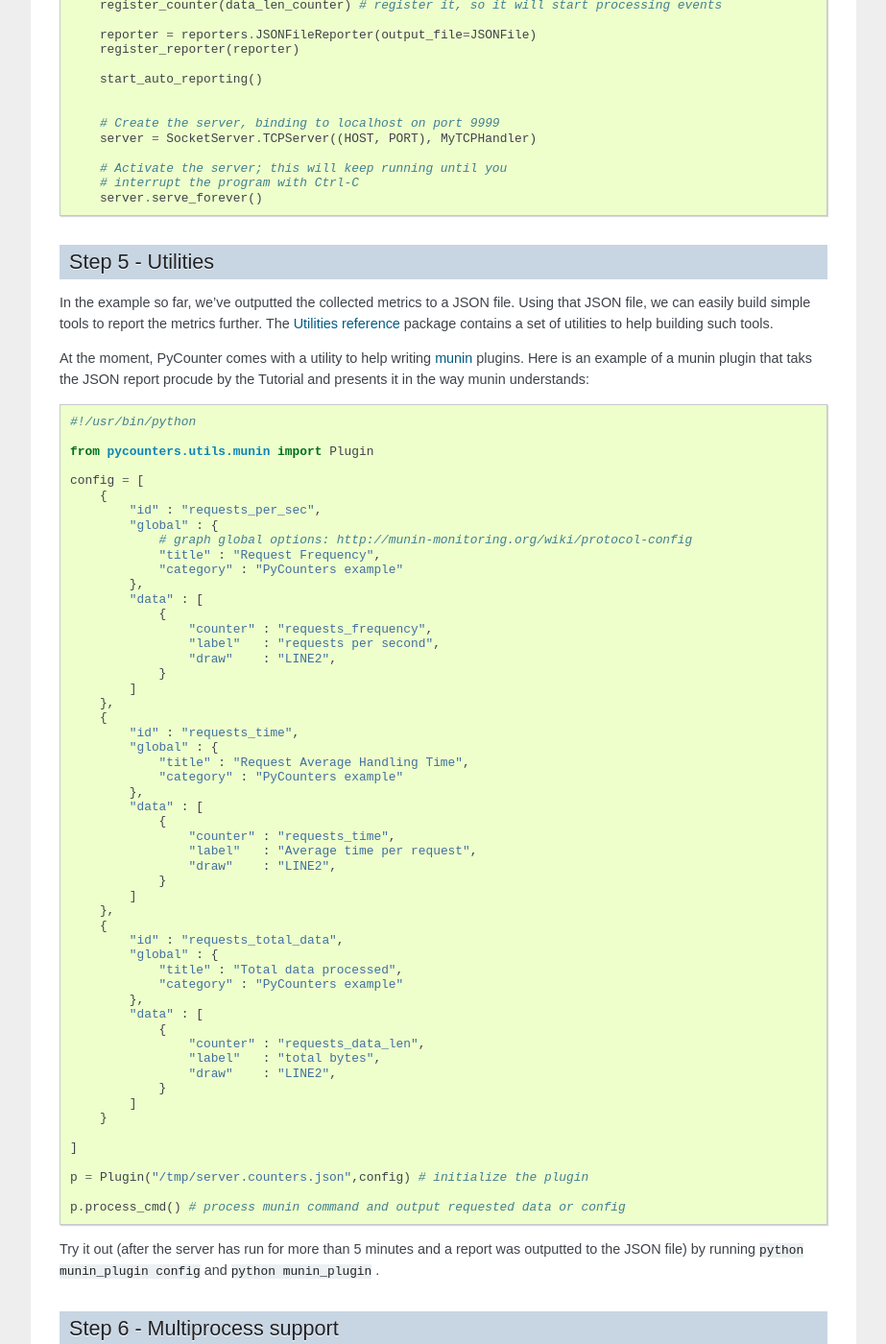
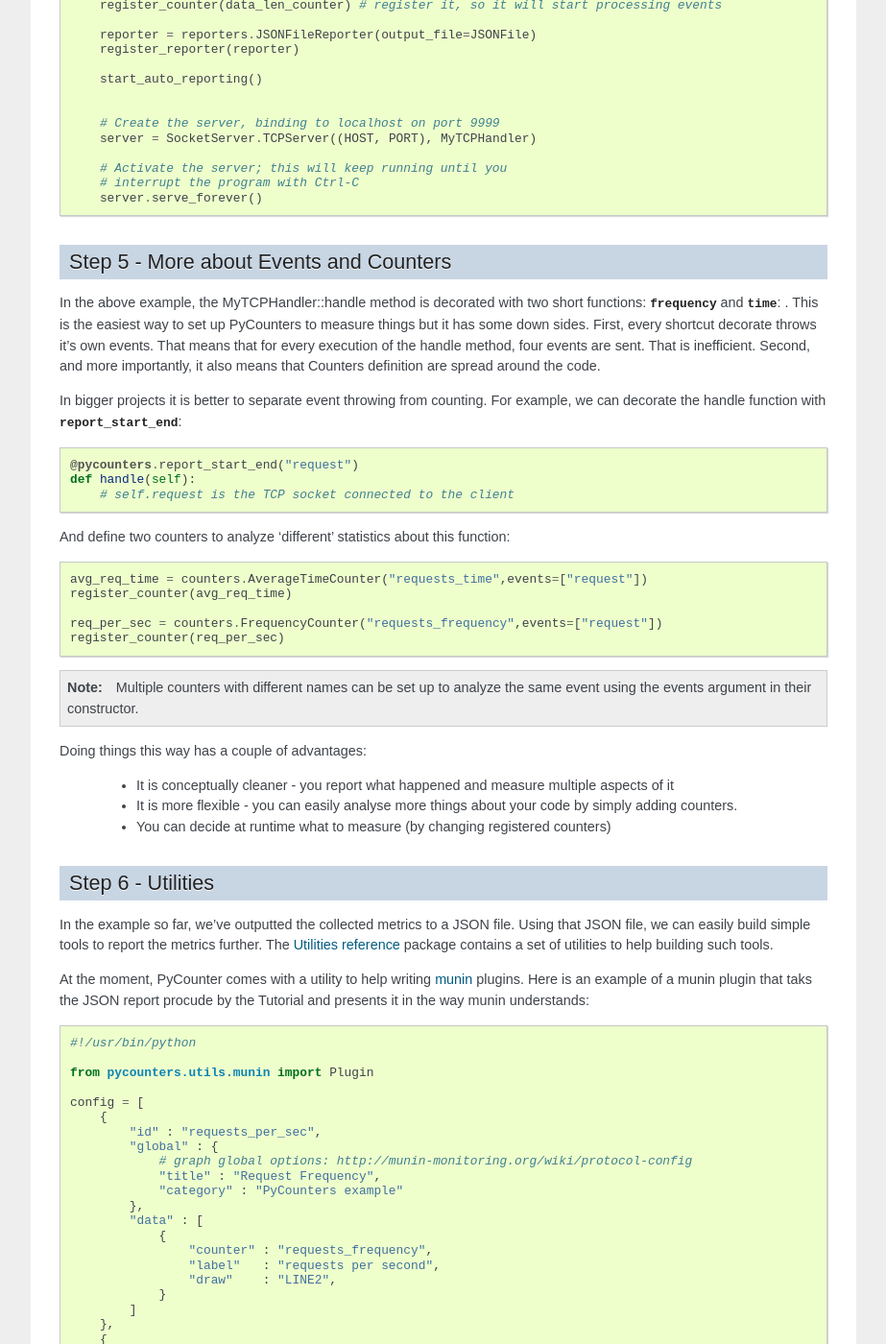
Before and after one commit to prismskylabs/pycounters, a Sphinx documentation site: the page built from docs/source/tutorial.rst, in a window 1280 px wide and 1400 px high, scrolled down 4753 px. Shown: the whole window at 96% size, without its empty margins (198-1121 px from the left). Built offline with Sphinx 7.4.7, drawn with Linux system fonts in a browser that asks for light colours; some of the changed text lies outside the part shown.

Commit message:
Update documentation to 0.4 version

```diff
--- a/docs/source/conf.py
+++ b/docs/source/conf.py
@@ -50,7 +50,7 @@
 # The short X.Y version.
 version = '0.4'
 # The full version, including alpha/beta/rc tags.
-release = '0.4dev'
+release = '0.4'
 
 # The language for content autogenerated by Sphinx. Refer to documentation
 # for a list of supported languages.
--- a/docs/source/index.rst
+++ b/docs/source/index.rst
@@ -52,7 +52,7 @@
         """ some interesting work like serving a request """
         pass
 
-.. note:: You need to specify the name of the counter to be used. This allows for counting multiple function using a single counter
+.. note:: PyCounter's shortcut decorator will use the function name in it's output. This can be configured (see :ref:`shortcut_functions`).
 
 ^^^^^^^^^^^^^^^^^^^^^^^^^^^^^^^^^^^^^^^^
 Measuring custom event frequency
--- a/docs/source/reference.rst
+++ b/docs/source/reference.rst
@@ -69,6 +69,7 @@
 
 .. autofunction:: unregister_reporter
 
+.. autofunction:: output_report
 
 .. autofunction:: start_auto_reporting
 
--- a/docs/source/tutorial.rst
+++ b/docs/source/tutorial.rst
@@ -66,7 +66,7 @@
 The average time for handling a request is exactly the average execution time of handle()
 
 Both of these metrics are measure by decorating handle() the :ref:`shortcut <shortcuts>` decorators
-:meth:`occurrence <pycounters.shortcuts.frequency>` and :meth:`occurrence <pycounters.shortcuts.time>`: ::
+:meth:`frequency <pycounters.shortcuts.frequency>` and :meth:`time <pycounters.shortcuts.time>`: ::
 
     import SocketServer
     from pycounters import shortcuts
@@ -300,7 +300,42 @@
         server.serve_forever()
 
 ------------------------
-Step 5 - Utilities
+Step 5 - More about Events and Counters
+------------------------
+
+In the above example, the MyTCPHandler::handle method is decorated with two short functions:
+:meth:`frequency <pycounters.shortcuts.frequency>` and :meth:`time <pycounters.shortcuts.time>`: . This is the easiest way
+to set up PyCounters to measure things but it has some down sides. First, every shortcut decorate throws it's own events.
+That means that for every execution of the handle method, four events are sent. That is inefficient. Second, and more importantly,
+it also means that Counters definition are spread around the code.
+
+In bigger projects it is better to separate event throwing from counting. For example, we can decorate the handle function with
+:meth:`report_start_end <pycounters.report_start_end>`: ::
+
+    @pycounters.report_start_end("request")
+    def handle(self):
+        # self.request is the TCP socket connected to the client
+
+
+And define two counters to analyze 'different' statistics about this function: ::
+
+    avg_req_time = counters.AverageTimeCounter("requests_time",events=["request"])
+    register_counter(avg_req_time)
+
+    req_per_sec = counters.FrequencyCounter("requests_frequency",events=["request"])
+    register_counter(req_per_sec)
+
+.. note:: Multiple counters with different names can be set up to analyze the same event using the events argument in their constructor.
+
+Doing things this way has a couple of advantages:
+
+    * It is conceptually cleaner - you report what happened and measure multiple aspects of it
+    * It is more flexible - you can easily analyse more things about your code by simply adding counters.
+    * You can decide at runtime what to measure (by changing registered counters)
+
+
+------------------------
+Step 6 - Utilities
 ------------------------
 
 In the example so far, we've outputted the collected metrics to a JSON file. Using that JSON file, we can easily build
```
Also changed, not shown: other parts of docs/source/tutorial.rst (+2 -2 lines), docs/source/moving_parts.rst (+12 -3 lines).
